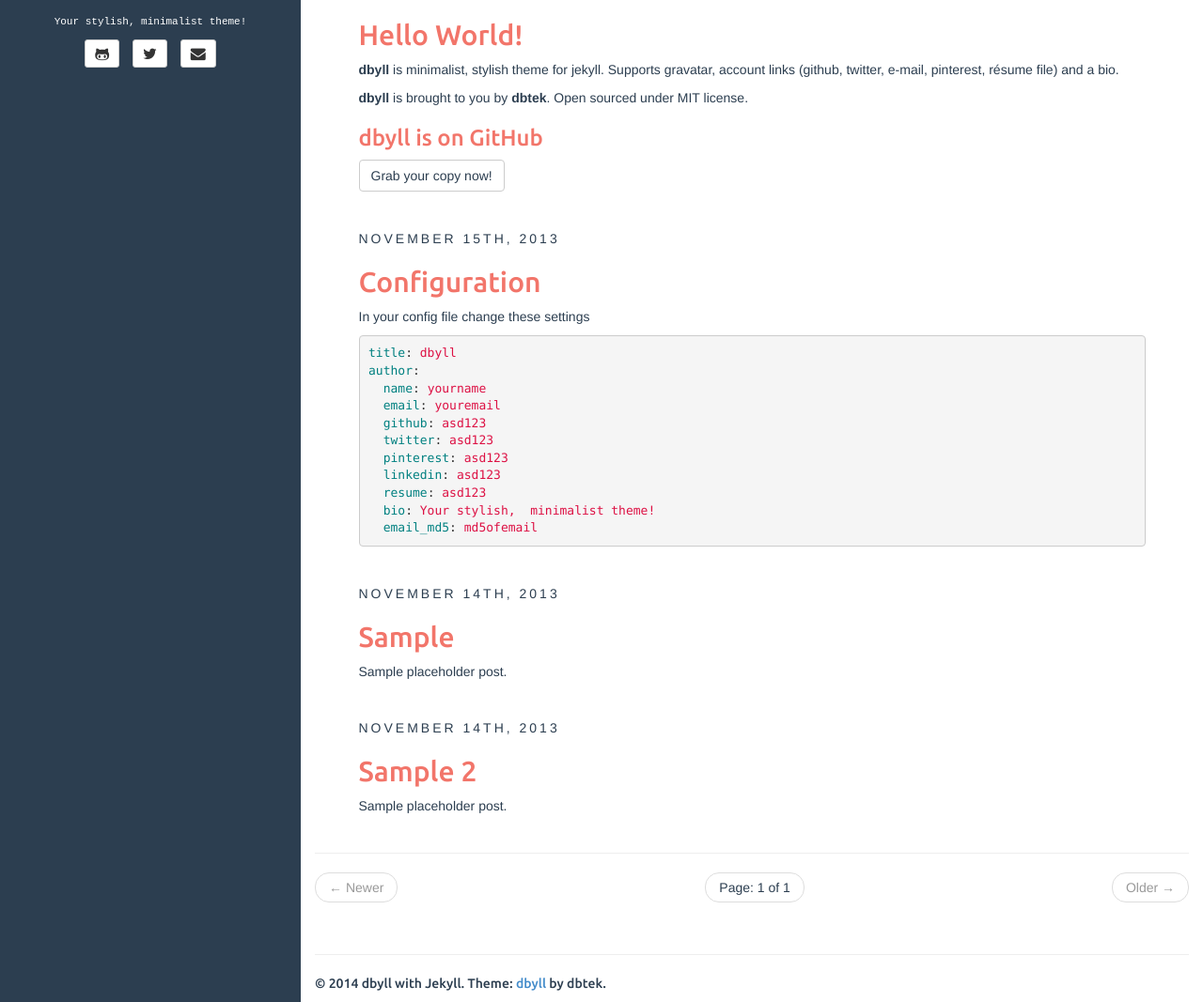
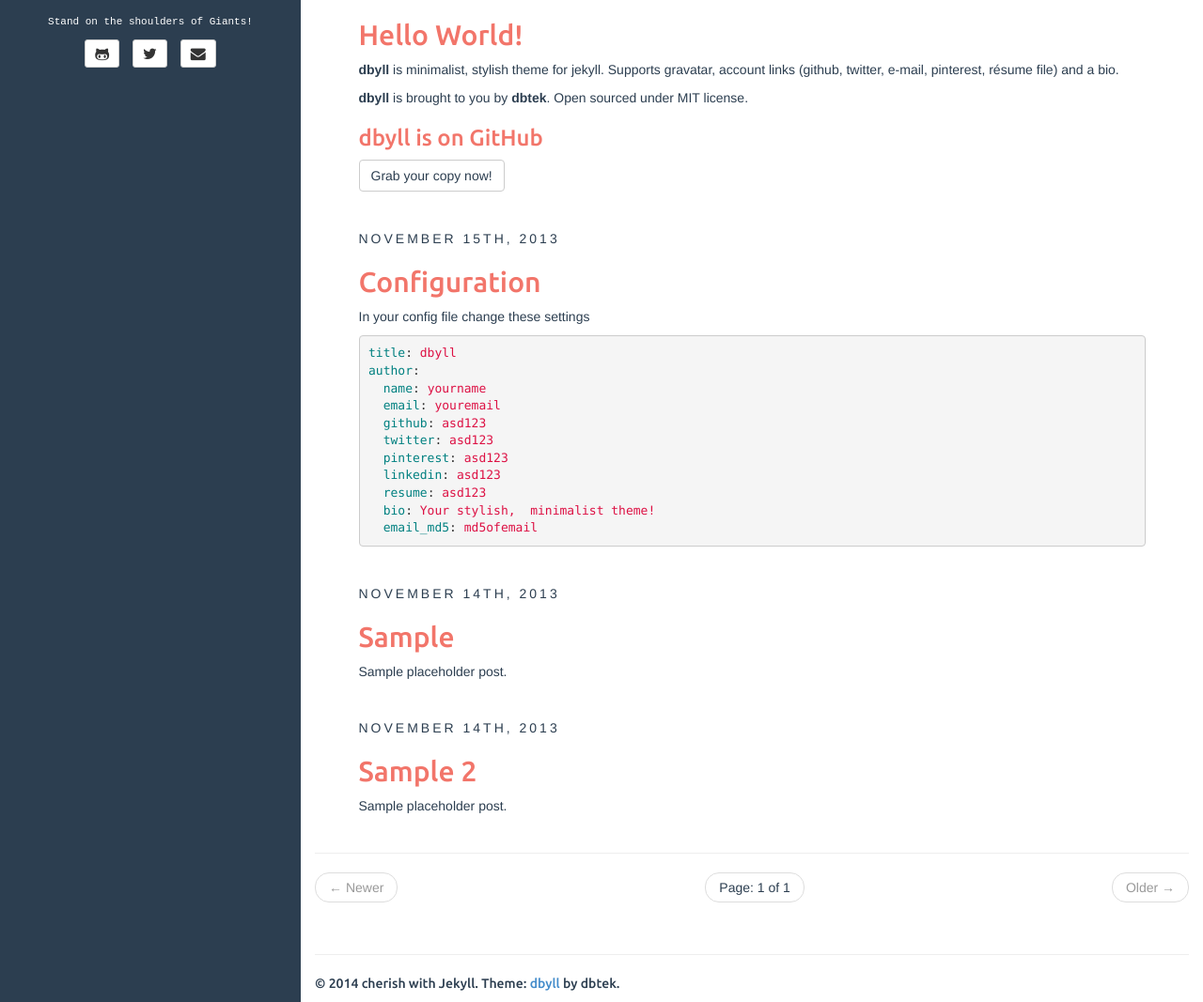
Before and after one commit to yaopinger/YPPBlog, a Jekyll site: the page built from index.html, in a window 1280 px wide and 1349 px high, cut to the strip 282-1349 px from the top of the window. Shown: the whole strip at 94% size. Built offline with Jekyll 4.4.1, drawn with Linux system fonts in a browser that asks for light colours; the list of posts is cut into pages by our own code.

Commit message:
chang to my own blog
Signed-off-by: jack <807493662@qq.com>

```diff
--- a/_config.yml
+++ b/_config.yml
@@ -16,13 +16,13 @@
 
 description: Stylish Jekyll Theme
 author:
-  name: dbyll
-  email: dbyll@ismaildemirbilek.com
+  name: cherish
+  email: user@address.com
   github: dbtek
   twitter: dbtek
   pinterest: asd123
   linkedin: asd123
-  bio: Your stylish, minimalist theme!
+  bio: Stand on the shoulders of Giants!
   email_md5: 726351295ec82e145928582f595aa3aa
 
 rss_path: feed.xml
```
